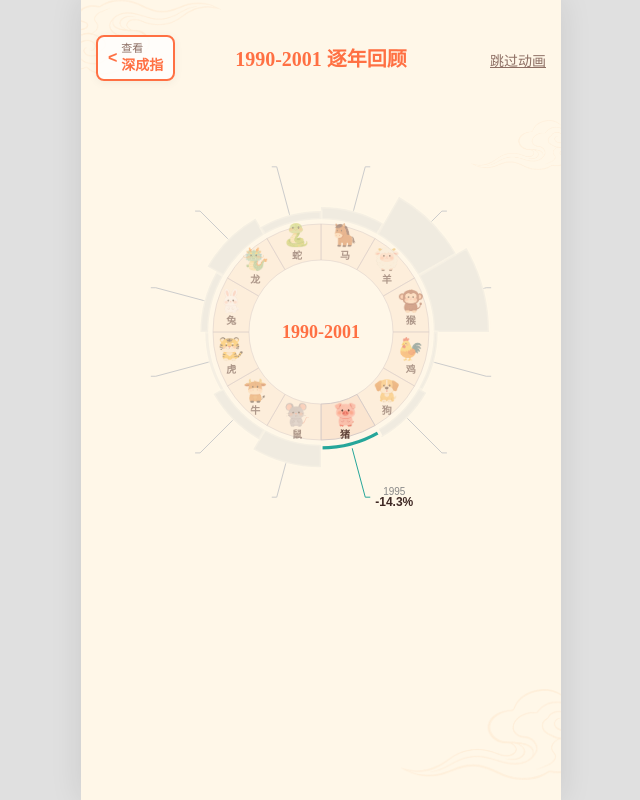
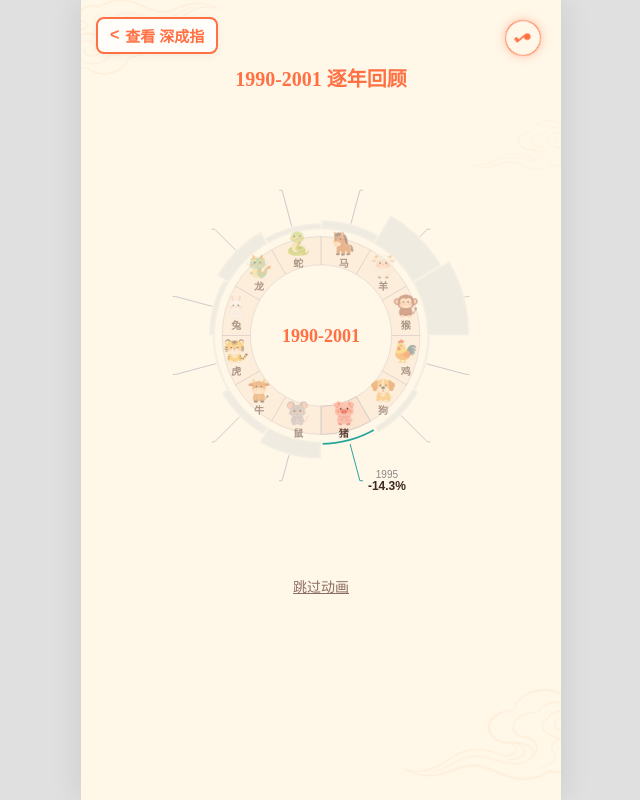
Before and after one commit to Sana122996/horseyear, a plain HTML site: page index.html in a window 1280 px wide. Both pictures are taken after a click on the button "上证指数". Shown: the whole page, without its empty margins (319-959 px from the left). Drawn offline with nearby package versions, Linux system fonts and the light colour scheme.

Commit message:
Update index.html

```diff
--- a/index.html
+++ b/index.html
@@ -74,13 +74,54 @@
         .cloud-4 { width: 150px; bottom: 180px; left: -50px; transform: rotate(90deg); opacity: 0.12; }
         .cloud-5 { width: 100px; top: 40%; right: 20px; opacity: 0.08; }
 
+        /* --- 音乐控制按钮 --- */
+        .music-control {
+            position: absolute;
+            top: 20px;
+            right: 20px;
+            width: 36px;
+            height: 36px;
+            z-index: 1000; /* 保证最上层 */
+            background: rgba(255, 255, 255, 0.6);
+            border: 1px solid #FF7043;
+            border-radius: 50%;
+            display: flex;
+            align-items: center;
+            justify-content: center;
+            cursor: pointer;
+            box-shadow: 0 2px 8px rgba(0,0,0,0.1);
+            transition: all 0.3s;
+        }
+        .music-control svg {
+            width: 20px;
+            height: 20px;
+            fill: #FF7043;
+        }
+        .music-control.playing {
+            animation: music-rotate 3s linear infinite;
+            background: rgba(255, 247, 232, 0.9);
+            box-shadow: 0 0 10px rgba(255, 112, 67, 0.4);
+        }
+        .music-control.paused::after {
+            content: '';
+            position: absolute;
+            width: 2px;
+            height: 24px;
+            background: #FF7043;
+            transform: rotate(45deg);
+        }
+
+        @keyframes music-rotate {
+            from { transform: rotate(0deg); }
+            to { transform: rotate(360deg); }
+        }
+
         /* --- 首页样式 --- */
         #home-page {
             justify-content: space-between; padding: 40px 30px 60px 30px;
             position: relative;
         }
 
-        /* 首页内容层 */
         .home-content-layer {
             position: relative; z-index: 2; width: 100%;
             display: flex; flex-direction: column; align-items: center;
@@ -88,7 +129,6 @@
         }
 
         .top-logo-container { margin-top: 10px; height: 40px; display: flex; align-items: center; justify-content: center; }
-        /* Logo 缩小至 80% */
         .top-logo { height: 80%; max-width: 160px; object-fit: contain; }
 
         .title-area { text-align: center; margin-top: 20px; }
@@ -113,25 +153,46 @@
             font-family: var(--font-sans);
             text-align: center;
         }
-        .btn-sh { background: var(--btn-red-gradient); color: white; box-shadow: 0 8px 20px rgba(255, 82, 82, 0.4); }
+        .btn-sh {
+            background: var(--btn-red-gradient);
+            color: white;
+            box-shadow: 0 8px 20px rgba(255, 82, 82, 0.4);
+            animation: btn-breathing 2s infinite ease-in-out;
+        }
         .btn-sz { background: white; color: #FF7043; box-shadow: 0 8px 20px rgba(0,0,0,0.08); }
-        .home-btn:active { transform: scale(0.98); }
+        .home-btn:active { transform: scale(0.98); animation: none; }
+
+        @keyframes btn-breathing {
+            0% { transform: scale(1); box-shadow: 0 8px 20px rgba(255, 82, 82, 0.4); }
+            50% { transform: scale(1.05); box-shadow: 0 15px 35px rgba(255, 82, 82, 0.7); filter: brightness(1.1); }
+            100% { transform: scale(1); box-shadow: 0 8px 20px rgba(255, 82, 82, 0.4); }
+        }
 
         .footer-text { margin-top: 20px; font-size: 12px; color: #aaa; font-weight: bold; letter-spacing: 1px; }
 
         /* --- 图表页 --- */
-        #chart-page { padding-top: 20px; }
+        #chart-page { padding-top: 15px; }
 
         .chart-header-group {
             width: 100%; display: flex; flex-direction: column; align-items: center;
-            margin-bottom: 10px; min-height: 60px; position: relative;
-            padding: 0 10px; z-index: 2; /* 确保在祥云上 */
+            margin-bottom: 5px; position: relative;
+            z-index: 2;
+        }
+
+        .header-controls {
+            width: 100%;
+            display: flex;
+            justify-content: flex-start; /* 改为靠左 */
+            align-items: center;
+            padding: 0 15px;
+            margin-bottom: 5px;
+            height: 40px;
         }
 
         .nav-title {
             font-size: 20px; font-weight: bold; color: var(--up-color);
-            line-height: 1.4; margin-bottom: 5px; margin-top: 25px;
-            text-align: center; width: 70%;
+            line-height: 1.4; margin-bottom: 2px; margin-top: 5px;
+            text-align: center; width: 90%;
         }
         .nav-subtitle {
             font-size: 10px; color: #8D6E63; line-height: 1.4;
@@ -141,32 +202,47 @@
         .nav-subtitle.visible { opacity: 1; }
 
         .switch-btn {
-            position: absolute; top: 15px; left: 15px;
-            padding: 5px 10px;
+            padding: 6px 12px;
             border: 2px solid #FF7043;
             border-radius: 8px;
-            display: flex; align-items: center; justify-content: center;
+            display: flex;
+            align-items: center;
+            justify-content: center;
             cursor: pointer;
             background: rgba(255,255,255,0.8);
             transition: all 0.2s;
             color: #FF7043;
-            font-size: 14px;
+            font-size: 15px;
             font-weight: bold;
-            line-height: 1.2;
-            text-align: left;
             box-shadow: 0 2px 10px rgba(0,0,0,0.05);
+            gap: 6px;
+            flex-direction: row;
         }
         .switch-btn:active { transform: scale(0.95); background: #fff; }
-        .switch-small { font-size: 11px; color: #8D6E63; font-weight: normal; display: block; margin-bottom: 2px;}
-        .switch-arrow { margin-right: 4px; font-size: 16px; color: #FF7043;}
+
+        .switch-btn div { display: flex; align-items: center; gap: 4px; }
+        .switch-small { font-size: 15px; color: #FF7043; font-weight: bold; margin: 0; }
+        .switch-arrow { margin-right: 0; font-size: 16px; color: #FF7043; line-height: 1;}
+
+        /* 修改点：调整跳过按钮样式，使其居中显示 */
+        .skip-container {
+            width: 100%;
+            display: flex;
+            justify-content: center;
+            align-items: center;
+            height: 30px;
+            z-index: 10;
+        }
 
         .skip-text {
-            position: absolute; right: 15px; top: 30px;
-            font-size: 14px; color: var(--text-secondary);
-            text-decoration: underline; cursor: pointer;
+            font-size: 14px;
+            color: var(--text-secondary);
+            text-decoration: underline;
+            cursor: pointer;
+            padding: 5px 10px; /* 增加点击区域 */
         }
 
-        .chart-container { width: 100%; height: 62%; position: relative; z-index: 2;}
+        .chart-container { width: 100%; height: 60%; position: relative; z-index: 2;}
 
         .interaction-area {
             flex: 1; display: flex; flex-direction: column; justify-content: flex-end; padding-bottom: 40px; align-items: center;
@@ -198,7 +274,6 @@
         }
         .modal-overlay.active { opacity: 1; pointer-events: auto; }
 
-        /* 撞钟动画容器 */
         .bell-anim-container { position: relative; width: 220px; height: 280px; display: flex; justify-content: center; }
 
         /* 钟结构 */
@@ -209,7 +284,6 @@
             top: 20px;
         }
 
-        /* 1. 顶部的环 */
         .bell-handle {
             position: absolute; left: 50%; top: -10px;
             width: 24px; height: 24px; transform: translateX(-50%);
@@ -218,7 +292,6 @@
             box-shadow: 0 2px 5px rgba(0,0,0,0.3);
         }
 
-        /* 2. 钟身主体 */
         .bell-body {
             position: absolute; left: 15px; top: 5px;
             width: 130px; height: 130px;
@@ -234,7 +307,6 @@
             border-bottom: 2px solid rgba(139, 69, 19, 0.15);
         }
 
-        /* 3. 钟口 */
         .bell-rim {
             position: absolute; bottom: 25px; left: 0;
             width: 160px; height: 40px;
@@ -244,7 +316,6 @@
             z-index: 2;
         }
 
-        /* 4. 钟摆 */
         .bell-clapper {
             position: absolute; bottom: 12px; left: 50%;
             width: 26px; height: 26px; transform: translateX(-50%);
@@ -254,7 +325,6 @@
             box-shadow: 0 5px 10px rgba(0,0,0,0.5);
         }
 
-        /* 撞击棒 */
         .striker {
             position: absolute; top: 50%; left: -120px; width: 120px; height: 44px;
             background: linear-gradient(90deg, #4A3328, #6D4C41 50%, #4A3328);
@@ -296,7 +366,16 @@
 </head>
 <body>
 
+    <audio id="bg-music" src="bgm.mp3" loop preload="auto"></audio>
+    <audio id="bell-sound" src="bell.mp3" preload="auto"></audio>
+
     <div id="app-container">
+
+        <div id="music-control" class="music-control paused" onclick="toggleMusic(event)">
+            <svg viewBox="0 0 24 24">
+                <path d="M12 3v10.55c-.59-.34-1.27-.55-2-.55-2.21 0-4 1.79-4 4s1.79 4 4 4 4-1.79 4-4V7h4V3h-6z"/>
+            </svg>
+        </div>
 
         <div id="home-page" class="page">
 
@@ -341,21 +420,26 @@
             <img src="./images/cloud.png" class="bg-cloud cloud-3" alt="cloud">
 
             <div class="chart-header-group">
-                <div id="nav-switch-btn" class="switch-btn" onclick="toggleStockType()">
-                    <span class="switch-arrow">&lt;</span>
-                    <div>
-                        <span class="switch-small">查看</span>
-                        <span id="nav-target-name">深成指</span>
+                <div class="header-controls">
+                    <div id="nav-switch-btn" class="switch-btn" onclick="toggleStockType()">
+                        <span class="switch-arrow">&lt;</span>
+                        <div>
+                            <span class="switch-small">查看</span>
+                            <span id="nav-target-name">深成指</span>
+                        </div>
                     </div>
                 </div>
 
                 <div id="cycle-title" class="nav-title serif-font">历史回溯...</div>
                 <div id="cycle-subtitle" class="nav-subtitle"></div>
-                <div id="skip-btn" class="skip-text" onclick="skipAnimation()">跳过动画</div>
             </div>
 
             <div class="chart-container">
                 <div id="main-chart" style="width:100%; height:100%;"></div>
+            </div>
+
+            <div id="skip-btn" class="skip-container" onclick="skipAnimation()">
+                <div class="skip-text">跳过动画</div>
             </div>
 
             <div id="bell-area" class="interaction-area">
@@ -408,8 +492,6 @@
 
     <script>
         // --- 1. 配置与数据 ---
-        // 修改点：更新了壁纸列表，包含 w4, w5, w6
-        // 请确保上传文件名为 w4.jpg, w5.jpg, w6.jpg
         const wallpaperList = ['w1.jpg', 'w2.jpg', 'w3.jpg', 'w4.jpg', 'w5.jpg', 'w6.jpg'];
 
         const zodiacIcons = {
@@ -445,8 +527,63 @@
         let animationTimer = null;
         let isFinalState = false;
         let blinkInterval = null;
+        let isMusicPlaying = false;
 
-        // --- 逻辑控制 ---
+        window.onload = function() {
+            initMusic();
+        };
+
+        function initMusic() {
+            const bgm = document.getElementById('bg-music');
+            if(!bgm) return;
+
+            bgm.volume = 0.3;
+
+            const playPromise = bgm.play();
+            if (playPromise !== undefined) {
+                playPromise.then(() => {
+                    updateMusicIcon(true);
+                }).catch(error => {
+                    console.log('Autoplay prevented. Waiting for user interaction.');
+                    const autoPlayHandler = () => {
+                        if(bgm.paused) {
+                            bgm.play().then(() => {
+                                updateMusicIcon(true);
+                            });
+                        }
+                        document.removeEventListener('click', autoPlayHandler);
+                        document.removeEventListener('touchstart', autoPlayHandler);
+                    };
+                    document.addEventListener('click', autoPlayHandler);
+                    document.addEventListener('touchstart', autoPlayHandler);
+                });
+            }
+        }
+
+        function toggleMusic(e) {
+            e.stopPropagation();
+            const bgm = document.getElementById('bg-music');
+            if (bgm.paused) {
+                bgm.play();
+                updateMusicIcon(true);
+            } else {
+                bgm.pause();
+                updateMusicIcon(false);
+            }
+        }
+
+        function updateMusicIcon(isPlaying) {
+            const btn = document.getElementById('music-control');
+            isMusicPlaying = isPlaying;
+            if (isPlaying) {
+                btn.classList.add('playing');
+                btn.classList.remove('paused');
+            } else {
+                btn.classList.remove('playing');
+                btn.classList.add('paused');
+            }
+        }
+
         function startApp(type) {
             currentType = type;
             if (blinkInterval) clearInterval(blinkInterval);
@@ -458,7 +595,14 @@
             chartPage.classList.remove('hidden');
             chartPage.style.opacity = 1;
             document.getElementById('bell-area').classList.remove('visible');
-            document.getElementById('skip-btn').style.display = 'block';
+
+            // 修改点：确保跳过按钮重置为显示
+            document.getElementById('skip-btn').style.display = 'flex';
+
+            const bgm = document.getElementById('bg-music');
+            if (bgm && bgm.paused && !isMusicPlaying) {
+                 bgm.play().then(() => updateMusicIcon(true)).catch(() => {});
+            }
 
             setTimeout(() => {
                 initChart();
@@ -502,7 +646,6 @@
             startFinalTransition();
         }
 
-        // --- 核心：逐年闪烁动画 ---
         function playSequentialAnimation() {
             isFinalState = false;
             const cycles = [
@@ -569,7 +712,8 @@
             const upColor = '#FF7043';
             const downColor = '#26A69A';
             const centerCircleColor = getComputedStyle(document.documentElement).getPropertyValue('--center-circle-color').trim();
-            const outerRadius = isRetracting ? '30%' : '70%';
+            const outerRadius = isRetracting ? '30%' : '63%';
+            const innerRadius = '45%';
 
             return {
                 title: {
@@ -593,7 +737,7 @@
                 series: [
                     {
                         type: 'pie',
-                        radius: ['30%', '45%'],
+                        radius: ['30%', '42%'],
                         center: ['50%', '50%'],
                         label: {
                             position: 'inner',
@@ -615,7 +759,7 @@
                     {
                         name: '涨跌幅',
                         type: 'pie',
-                        radius: ['47%', outerRadius],
+                        radius: [innerRadius, outerRadius],
                         center: ['50%', '50%'],
                         roseType: 'area',
                         itemStyle: { borderRadius: 0, borderColor: '#FFF7E8', borderWidth: 3 },
@@ -641,7 +785,7 @@
                                 val: { fontSize: 12, fontWeight: 'bold', align: 'center' }
                             }
                         },
-                        labelLine: { show: !isRetracting, length: 3, length2: 5 },
+                        labelLine: { show: !isRetracting, length: 2, length2: 3 },
                         data: data.map(d => {
                             let color = d.rawVal >= 0 ? upColor : downColor;
                             if (d.year === 1990 && currentType === 'sz') {
@@ -730,7 +874,6 @@
 
             let html = '';
 
-            // 1. 正常循环历史年份
             items.forEach(item => {
                 const val = currentType === 'sh' ? item.sh : item.sz;
                 let displayVal, colorClass;
@@ -779,14 +922,23 @@
         function showBellAnimation() {
             const overlay = document.getElementById('bell-overlay');
             const striker = document.getElementById('striker');
-            const bigBell = document.getElementById('big-bell'); // 此时 big-bell 是 container
+            const bigBell = document.getElementById('big-bell');
+            const bellSound = document.getElementById('bell-sound');
 
             pickRandomWallpaper();
 
             overlay.classList.add('active');
             setTimeout(() => {
                 striker.classList.add('strike');
-                setTimeout(() => bigBell.classList.add('ringing'), 250);
+
+                setTimeout(() => {
+                    if (bellSound) {
+                        bellSound.currentTime = 0;
+                        bellSound.play().catch(e => console.log('Bell sound error:', e));
+                    }
+                    bigBell.classList.add('ringing');
+                }, 250);
+
                 setTimeout(() => {
                     overlay.classList.remove('active');
                     striker.classList.remove('strike');
@@ -796,16 +948,13 @@
             }, 300);
         }
 
-        // 修改点：直接下载壁纸的逻辑
         function saveCurrentWallpaper() {
             const imgEl = document.getElementById('wallpaper-img');
             if (!imgEl || !imgEl.src) return;
 
             const url = imgEl.src;
-            // 创建一个临时链接触发下载
             const link = document.createElement('a');
             link.href = url;
-            // 设置下载文件名
             link.download = 'Jin10_Wallpaper.jpg';
             document.body.appendChild(link);
             link.click();
```
